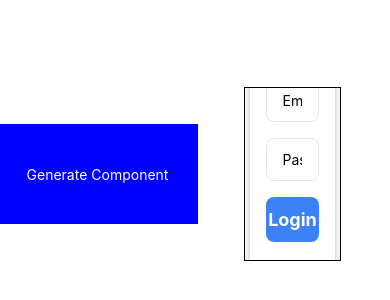
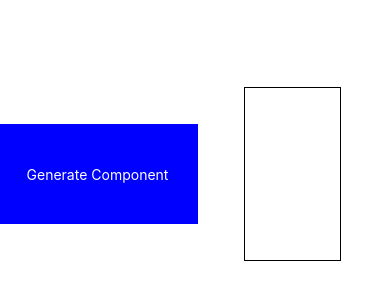
Before and after one commit to sergey-khl/appaid-client, a React Native app: screen / in a window 390 px wide. Shown: the part 248-548 px from the top of the page. Built offline with nearby package versions, Linux system fonts and the light colour scheme.

Commit message:
parse json and render component

```diff
--- a/package.json
+++ b/package.json
@@ -6,7 +6,8 @@
     "react": "18.2.0",
     "react-dom": "18.2.0",
     "react-native": "0.71.3",
-    "react-native-web": "~0.18.10"
+    "react-native-web": "~0.18.10",
+    "uuid": "^9.0.0"
   },
   "devDependencies": {
     "@babel/core": "^7.19.3",
--- a/src/components/emulator.jsx
+++ b/src/components/emulator.jsx
@@ -1,106 +1,14 @@
 import React, { useState } from 'react';
-import { View, Text, TextInput, TouchableOpacity, StyleSheet } from 'react-native';
+//import { View, Text, TextInput, TouchableOpacity, StyleSheet } from 'react-native';
 
-const Emulator = () => {
-  const [email, setEmail] = useState('');
-  const [password, setPassword] = useState('');
-
+const Emulator = (props) => {
 
   return (
-    <View style={styles.container}>
-      <View style={styles.formContainer}>
-        <Text style={styles.heading}>Login</Text>
-        <TextInput
-          placeholder="Email"
-          style={styles.input}
-          value={email}
-          onChangeText={setEmail}
-        />
-        <TextInput
-          placeholder="Password"
-          secureTextEntry
-          style={styles.input}
-          value={password}
-          onChangeText={setPassword}
-        />
-        <TouchableOpacity
-          style={styles.button}
-        >
-          <Text style={styles.buttonText}>Login</Text>
-        </TouchableOpacity>
-        <Text style={styles.secondaryText}>
-          Don't have an account?{' '}
-          <Text
-            style={styles.linkText}
-          >
-            Sign up
-          </Text>
-        </Text>
-
-      </View>
-    </View>
+    <>
+      {props.children}
+    </>
   );
 };
 
-const styles = StyleSheet.create({
-  container: {
-    flex: 1,
-    justifyContent: 'center',
-    alignItems: 'center',
-    backgroundColor: '#F3F4F6',
-  },
-  formContainer: {
-    width: '90%',
-    backgroundColor: '#FFFFFF',
-    padding: 16,
-    borderRadius: 10,
-    shadowColor: '#000000',
-    shadowOffset: {
-      width: 0,
-      height: 2,
-    },
-    shadowOpacity: 0.2,
-    shadowRadius: 4,
-    elevation: 4,
-  },
-  heading: {
-    fontSize: 24,
-    fontWeight: 'bold',
-    color: '#374151',
-    marginBottom: 16,
-    textAlign: 'center',
-  },
-  input: {
-    width: '100%',
-    paddingVertical: 12,
-    paddingHorizontal: 16,
-    borderRadius: 8,
-    borderWidth: 1,
-    borderColor: '#E5E7EB',
-    marginBottom: 16,
-  },
-  button: {
-    width: '100%',
-    backgroundColor: '#3B82F6',
-    paddingVertical: 12,
-    borderRadius: 8,
-    justifyContent: 'center',
-    alignItems: 'center',
-    marginBottom: 16,
-  },
-  buttonText: {
-    color: '#FFFFFF',
-    fontSize: 18,
-    fontWeight: 'bold',
-  },
-  secondaryText: {
-    color: '#4B5563',
-    textAlign: 'center',
-  },
-  linkText: {
-    color: '#3B82F6',
-    textDecorationLine: 'underline',
-  },
-});
 
 export default Emulator;
--- a/src/pages/main.tsx
+++ b/src/pages/main.tsx
@@ -1,22 +1,83 @@
-import React, {FC, useState} from 'react';
-import {AccessibilityInfo, ActivityIndicator, Alert, Animated, AppRegistry, AppState, Appearance, BackHandler, Button, Clipboard, DeviceEventEmitter, Dimensions, DrawerLayoutAndroid, Easing, FlatList, I18nManager, Image, ImageBackground, InputAccessoryView, InteractionManager, Keyboard, KeyboardAvoidingView, LayoutAnimation, Linking, LogBox, Modal, NativeEventEmitter, NativeModules, PanResponder, PermissionsAndroid, PixelRatio, Platform, Pressable, RefreshControl, SafeAreaView, ScrollView, SectionList, Settings, Share, StatusBar, StyleSheet, Switch, Systrace, Text, TextInput, ToastAndroid, Touchable, TouchableHighlight, TouchableNativeFeedback, TouchableOpacity, TouchableWithoutFeedback, UIManager, Vibration, View, VirtualizedList, YellowBox, findNodeHandle, processColor, useColorScheme, useWindowDimensions} from 'react-native';
+import React, {FC, useState, createElement } from 'react';
+import * as Components from 'react-native';
 import Emulator from '../components/emulator'
 import GenComponent from '../components/gen-component';
+import { v4 as uuidv4 } from 'uuid';
 import purify from 'dompurify';
 
 export default function Main() {
-  const [component, setComponent] = useState('');
+  const View = Components['View'];
+  const SafeAreaView = Components['SafeAreaView'];
+  const [component, setComponent] = useState(createElement(View, null));
 
   const getComponent = () => {
-    const newComponent = "";
-    setComponent(newComponent);
-    updateEmulator();
+    const newComponent = `{
+      "jsx": {
+      "type": "TouchableOpacity",
+      "props": {
+      "activeOpacity": 0.8,
+      "onPress": "handleFacebookLogin",
+      "style": {
+      "backgroundColor": "#3b5998",
+      "borderRadius": 10,
+      "paddingVertical": 10,
+      "paddingHorizontal": 20,
+      "flexDirection": "row",
+      "alignItems": "center",
+      "justifyContent": "center",
+      "shadowColor": "#000",
+      "shadowOffset": {
+      "width": 0,
+      "height": 1
+      },
+      "shadowOpacity": 0.3,
+      "shadowRadius": 3,
+      "elevation": 5
+      }
+      },
+      "children": [
+      {
+      "type": "Text",
+      "props": {
+      "style": {
+      "color": "#fff",
+      "fontSize": 18,
+      "fontWeight": "bold",
+      "marginRight": 10
+      }
+      },
+      "children": "Connect with Facebook"
+      }
+      ]
+      }
+      }`;
+
+    updateEmulator(newComponent);
     return newComponent
   }
-  const updateEmulator = () => {
-    console.log(Alert);
+  const updateEmulator = (component) => {
+    const comp = JSON.parse(component);
+    const reactComponent = createElement(View, {style:{justifyContent:"center", alignItems: 'center', height: '100%', width: '100%'}, key: uuidv4()}, parseComponent(comp.jsx));
+    setComponent(reactComponent);
+  }
 
+  const parseComponent = (jsonComponent) => {
+
+    if (jsonComponent.children.length == 0) {
+      return createElement(Components[jsonComponent.type], {...jsonComponent.props, key: uuidv4()});
+    } else if (typeof jsonComponent.children == "string") {
+      return createElement(Components[jsonComponent.type], {...jsonComponent.props, key: uuidv4()}, jsonComponent.children);;
+    }
+
+    let childs:React.ReactElement[] = [];
+
+    jsonComponent.children.sort().forEach(child => {
+      childs.push(parseComponent(child));
+    });
+    return createElement(Components[jsonComponent.type], jsonComponent.props, childs);
   }
+
+
 
   return (
     <SafeAreaView style={styles.container}>
@@ -25,7 +86,7 @@ export default function Main() {
       </View>
       <View style={styles.section}>
         <View style={styles.phoneContainer}>
-            <Emulator></Emulator>
+            <Emulator>{component}</Emulator>
         </View>
       </View>
 
@@ -33,7 +94,7 @@ export default function Main() {
   );
 }
 
-const styles = StyleSheet.create({
+const styles = Components['StyleSheet'].create({
   container: {
     flex: 1,
     backgroundColor: '#fff',
```
Also changed, not shown: 1 other file (tests, documents, lock files or other folders).
